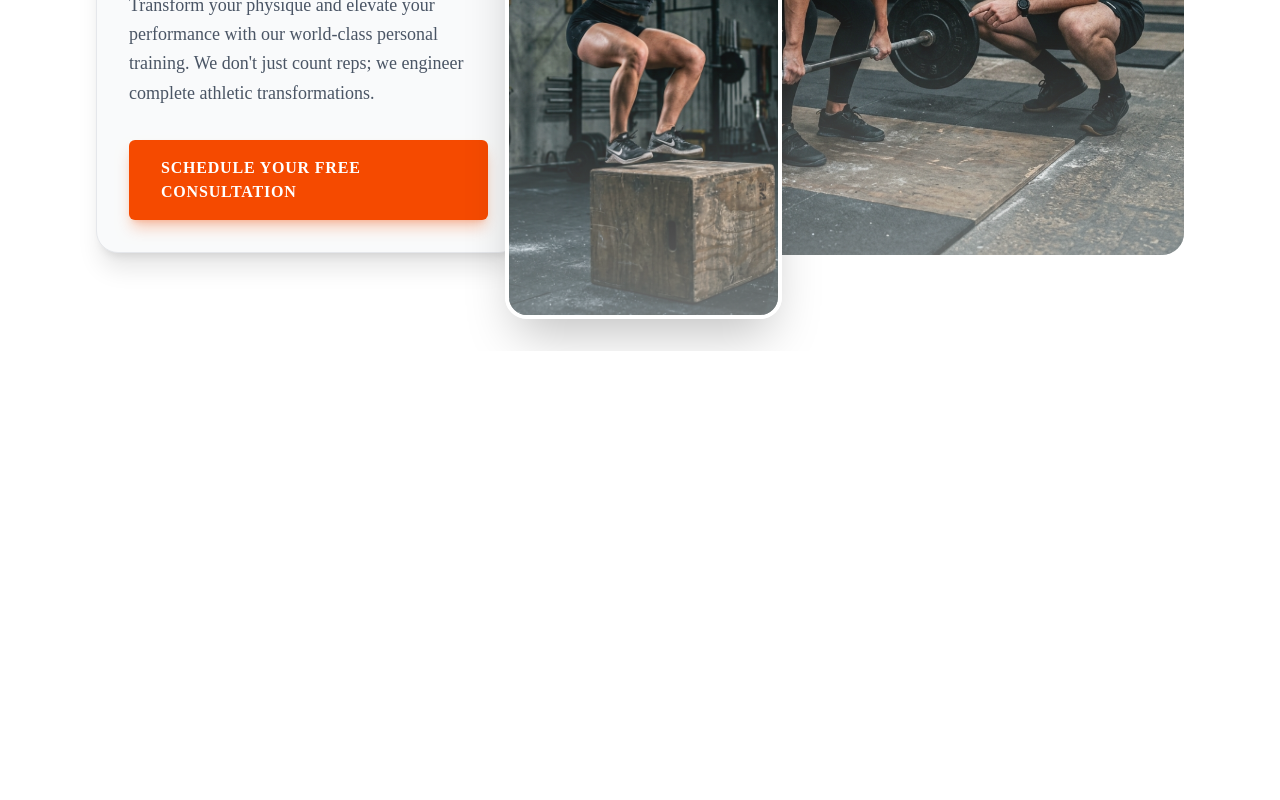
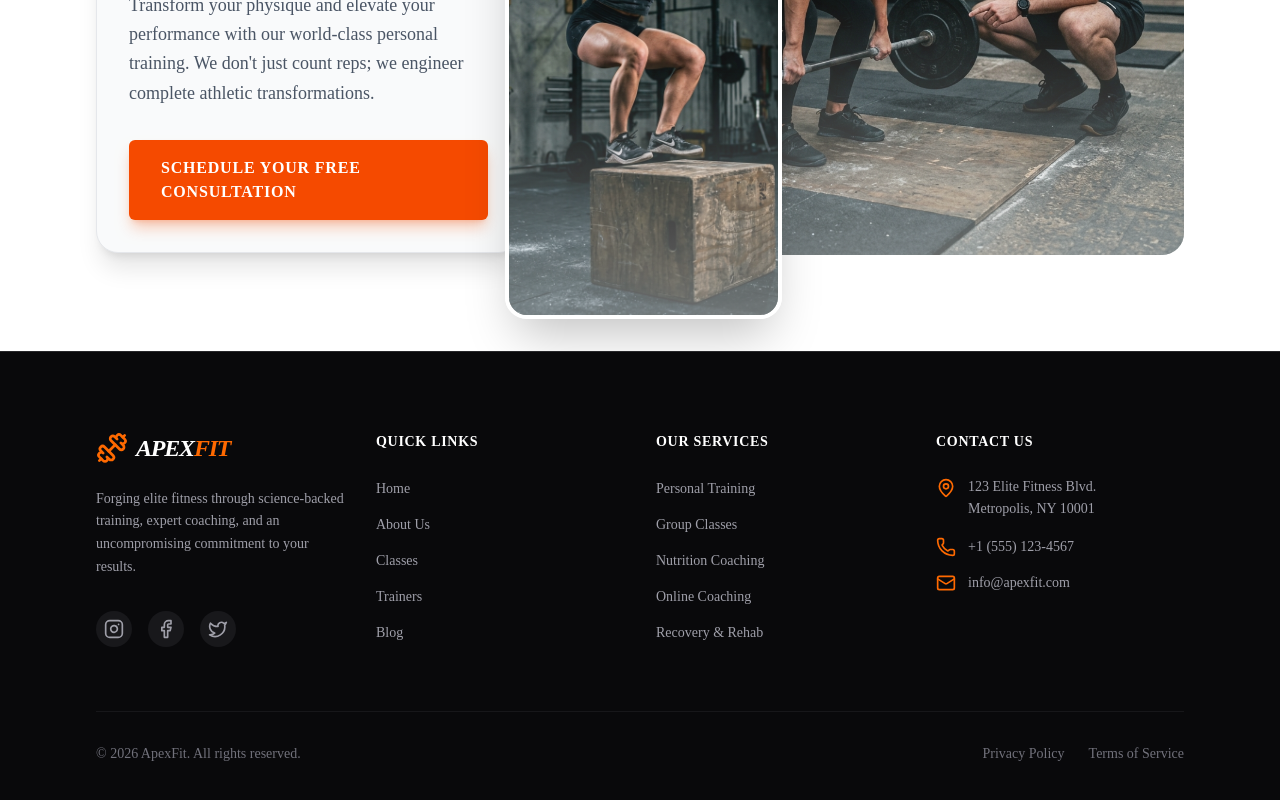
Before and after one commit to ajmikallu/gym, a Next.js app: page / in a window 1280 px wide. Shown: the part 1952-2752 px from the top of the page. Before the commit the page ends 2303 px from the top, so only its background shows below. Built offline with nearby package versions, Linux system fonts and the light colour scheme.

Commit message:
feat: implement and integrate Footer component into public layout

```diff
--- a/app/(public)/layout.tsx
+++ b/app/(public)/layout.tsx
@@ -1,10 +1,12 @@
 import Navbar from "@/components/shared/navbar";
+import Footer from "@/components/shared/footer";
 
 export default function Layout({ children }: { children: React.ReactNode }) {
   return (
     <div className="min-h-screen flex flex-col">
       <Navbar />
       <main className="flex-grow">{children}</main>
+      <Footer />
     </div>
   );
 }
--- /dev/null
+++ b/app/components/shared/footer.tsx
@@ -0,0 +1,102 @@
+import * as React from "react";
+import Link from "next/link";
+import { Dumbbell, MapPin, Phone, Mail } from "lucide-react";
+
+export default function Footer() {
+  const currentYear = new Date().getFullYear();
+
+  return (
+    <footer className="w-full bg-zinc-950 text-zinc-400 border-t border-zinc-800">
+      <div className="max-w-[1600px] mx-auto px-6 md:px-12 lg:px-24 py-16 lg:py-20">
+
+        <div className="grid grid-cols-1 md:grid-cols-2 lg:grid-cols-4 gap-12 lg:gap-8">
+          {/* Column 1: Brand & Socials */}
+          <div className="flex flex-col gap-6">
+            <Link href="/" className="flex items-center gap-2 group w-fit">
+              <Dumbbell className="h-8 w-8 text-orange-500 group-hover:rotate-12 transition-transform duration-300" />
+              <span className="text-2xl font-black tracking-tighter text-white uppercase italic">
+                Apex<span className="text-orange-500">Fit</span>
+              </span>
+            </Link>
+            <p className="text-sm leading-relaxed max-w-xs">
+              Forging elite fitness through science-backed training, expert coaching, and an uncompromising commitment to your results.
+            </p>
+            <div className="flex items-center gap-4 pt-2">
+              <Link href="#" className="p-2 bg-zinc-900 rounded-full hover:bg-orange-600 hover:text-white transition-colors duration-300" aria-label="Instagram">
+                <svg xmlns="http://www.w3.org/2000/svg" width="24" height="24" viewBox="0 0 24 24" fill="none" stroke="currentColor" strokeWidth="2" strokeLinecap="round" strokeLinejoin="round" className="w-5 h-5"><rect width="20" height="20" x="2" y="2" rx="5" ry="5"></rect><path d="M16 11.37A4 4 0 1 1 12.63 8 4 4 0 0 1 16 11.37z"></path><line x1="17.5" x2="17.51" y1="6.5" y2="6.5"></line></svg>
+              </Link>
+              <Link href="#" className="p-2 bg-zinc-900 rounded-full hover:bg-orange-600 hover:text-white transition-colors duration-300" aria-label="Facebook">
+                <svg xmlns="http://www.w3.org/2000/svg" width="24" height="24" viewBox="0 0 24 24" fill="none" stroke="currentColor" strokeWidth="2" strokeLinecap="round" strokeLinejoin="round" className="w-5 h-5"><path d="M18 2h-3a5 5 0 0 0-5 5v3H7v4h3v8h4v-8h3l1-4h-4V7a1 1 0 0 1 1-1h3z"></path></svg>
+              </Link>
+              <Link href="#" className="p-2 bg-zinc-900 rounded-full hover:bg-orange-600 hover:text-white transition-colors duration-300" aria-label="Twitter">
+                <svg xmlns="http://www.w3.org/2000/svg" width="24" height="24" viewBox="0 0 24 24" fill="none" stroke="currentColor" strokeWidth="2" strokeLinecap="round" strokeLinejoin="round" className="w-5 h-5"><path d="M22 4s-.7 2.1-2 3.4c1.6 10-9.4 17.3-18 11.6 2.2.1 4.4-.6 6-2C3 15.5.5 9.6 3 5c2.2 2.6 5.6 4.1 9 4-.9-4.2 4-6.6 7-3.8 1.1 0 3-1.2 3-1.2z"></path></svg>
+              </Link>
+            </div>
+          </div>
+
+          {/* Column 2: Navigation Links */}
+          <div className="flex flex-col gap-6">
+            <h3 className="text-white font-bold uppercase tracking-wider text-sm">Quick Links</h3>
+            <ul className="flex flex-col gap-3">
+              <li><Link href="/" className="text-sm hover:text-orange-500 transition-colors duration-300 focus:outline-none focus:text-orange-500">Home</Link></li>
+              <li><Link href="/about" className="text-sm hover:text-orange-500 transition-colors duration-300 focus:outline-none focus:text-orange-500">About Us</Link></li>
+              <li><Link href="/classes" className="text-sm hover:text-orange-500 transition-colors duration-300 focus:outline-none focus:text-orange-500">Classes</Link></li>
+              <li><Link href="/trainers" className="text-sm hover:text-orange-500 transition-colors duration-300 focus:outline-none focus:text-orange-500">Trainers</Link></li>
+              <li><Link href="/blog" className="text-sm hover:text-orange-500 transition-colors duration-300 focus:outline-none focus:text-orange-500">Blog</Link></li>
+            </ul>
+          </div>
+
+          {/* Column 3: Services */}
+          <div className="flex flex-col gap-6">
+            <h3 className="text-white font-bold uppercase tracking-wider text-sm">Our Services</h3>
+            <ul className="flex flex-col gap-3">
+              <li><Link href="/services/personal-training" className="text-sm hover:text-orange-500 transition-colors duration-300 focus:outline-none focus:text-orange-500">Personal Training</Link></li>
+              <li><Link href="/services/group-classes" className="text-sm hover:text-orange-500 transition-colors duration-300 focus:outline-none focus:text-orange-500">Group Classes</Link></li>
+              <li><Link href="/services/nutrition" className="text-sm hover:text-orange-500 transition-colors duration-300 focus:outline-none focus:text-orange-500">Nutrition Coaching</Link></li>
+              <li><Link href="/services/online-coaching" className="text-sm hover:text-orange-500 transition-colors duration-300 focus:outline-none focus:text-orange-500">Online Coaching</Link></li>
+              <li><Link href="/services/recovery" className="text-sm hover:text-orange-500 transition-colors duration-300 focus:outline-none focus:text-orange-500">Recovery & Rehab</Link></li>
+            </ul>
+          </div>
+
+          {/* Column 4: Contact Info */}
+          <div className="flex flex-col gap-6">
+            <h3 className="text-white font-bold uppercase tracking-wider text-sm">Contact Us</h3>
+            <ul className="flex flex-col gap-4">
+              <li className="flex items-start gap-3">
+                <MapPin className="w-5 h-5 text-orange-500 shrink-0 mt-0.5" />
+                <span className="text-sm leading-relaxed">
+                  123 Elite Fitness Blvd.<br />
+                  Metropolis, NY 10001
+                </span>
+              </li>
+              <li className="flex items-center gap-3">
+                <Phone className="w-5 h-5 text-orange-500 shrink-0" />
+                <a href="tel:+15551234567" className="text-sm hover:text-white transition-colors duration-300 focus:outline-none focus:text-white">
+                  +1 (555) 123-4567
+                </a>
+              </li>
+              <li className="flex items-center gap-3">
+                <Mail className="w-5 h-5 text-orange-500 shrink-0" />
+                <a href="mailto:info@apexfit.com" className="text-sm hover:text-white transition-colors duration-300 focus:outline-none focus:text-white">
+                  info@apexfit.com
+                </a>
+              </li>
+            </ul>
+          </div>
+        </div>
+
+        {/* Footer Bottom */}
+        <div className="mt-16 pt-8 border-t border-zinc-800/50 flex flex-col md:flex-row justify-between items-center gap-4">
+          <p className="text-sm text-zinc-500">
+            &copy; {currentYear} ApexFit. All rights reserved.
+          </p>
+          <div className="flex items-center gap-6 text-sm text-zinc-500">
+            <Link href="/privacy" className="hover:text-white transition-colors duration-300 focus:outline-none focus:text-white">Privacy Policy</Link>
+            <Link href="/terms" className="hover:text-white transition-colors duration-300 focus:outline-none focus:text-white">Terms of Service</Link>
+          </div>
+        </div>
+
+      </div>
+    </footer>
+  );
+}
```
